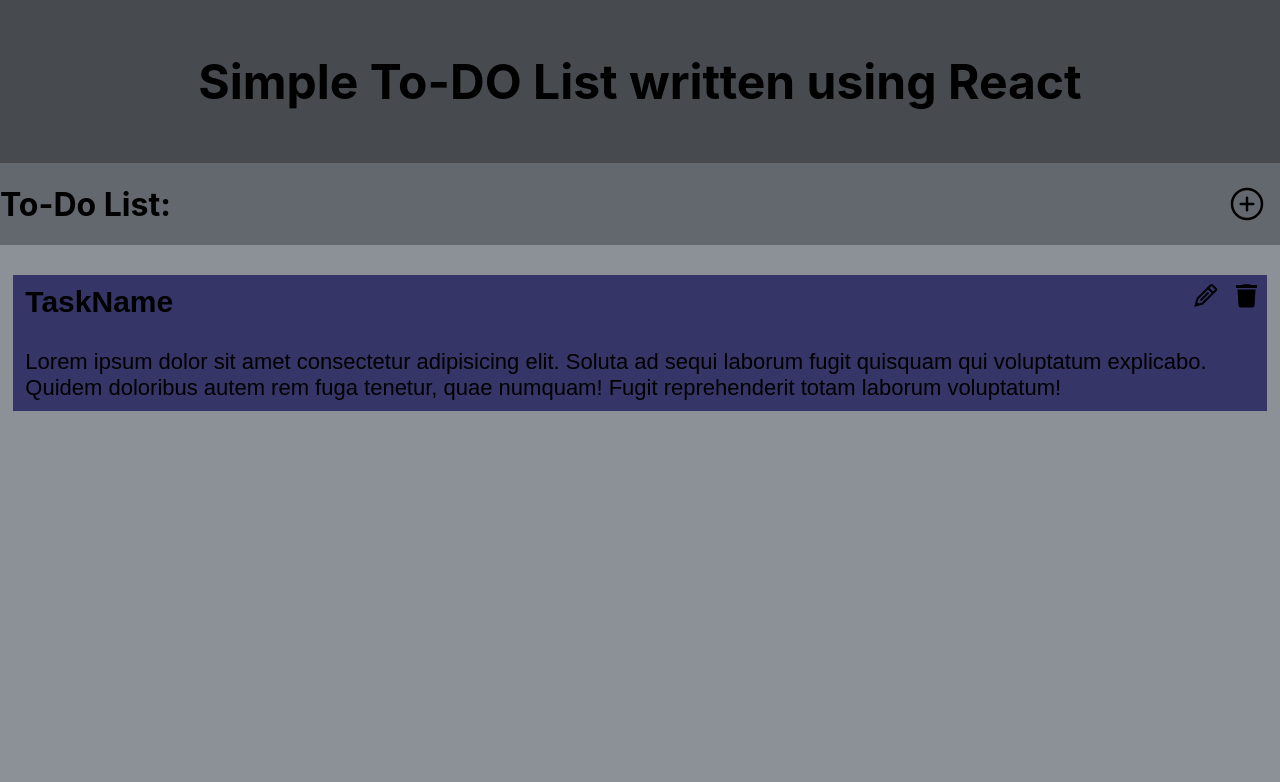
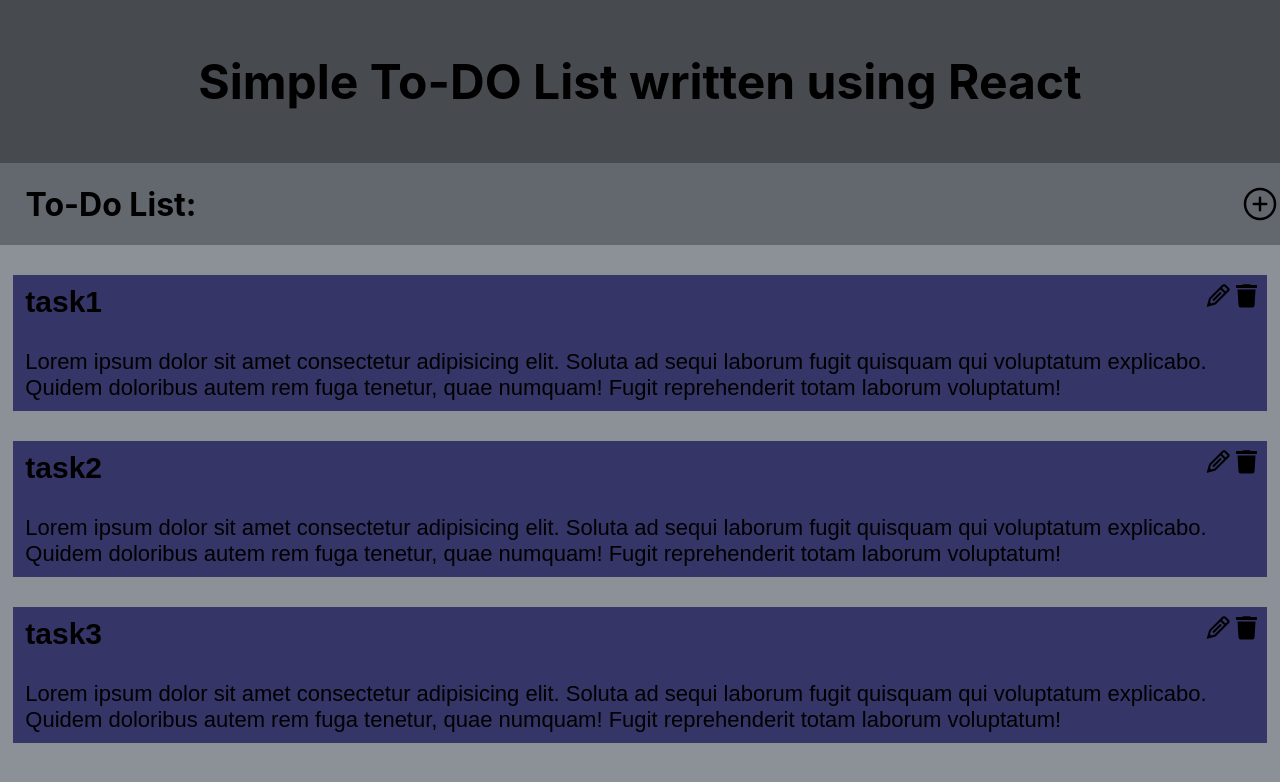
Before and after one commit to Vasya-556/To-Do, a React (Create React App) app: page / in a window 1280 px wide. Shown: the top 782 px of the page. Built offline with nearby package versions, Linux system fonts and the light colour scheme; a web font is replaced by a local one.

Commit message:
fourth commit

```diff
--- a/src/App.css
+++ b/src/App.css
@@ -17,6 +17,7 @@
   align-items: center;
   justify-content: space-between;
   background-color: #63686f;
+  padding-left: 2%;
 }
 
 .TopBar h1 {
@@ -63,7 +64,7 @@
   cursor: pointer;
   transform: scale(1.5);
   padding: 1%;
-
+  padding-right: 0.2%;
 }
 
 .delete-icon{
@@ -77,3 +78,7 @@
 .delete-icon:hover {
   opacity: 0.5;
 }
+
+.add-form {
+  padding-right: 200px;
+}
--- a/src/App.js
+++ b/src/App.js
@@ -1,14 +1,14 @@
 import './App.css';
 import Header from './components/Header';
 import TopBar from './components/TopBar';
-import Task from './components/Task';
+import Tasks from './components/Tasks';
 
 function App() {
   return (
     <div>
       <Header/>
       <TopBar/>
-      <Task />
+      <Tasks />
     </div>
   );
 }
--- /dev/null
+++ b/src/components/Add.js
@@ -0,0 +1,13 @@
+import React from 'react';
+
+function AddForm() {
+  return (
+    <form className='add-form'>
+      <input className='add=name' type="text" />
+      <textarea className='add-description'></textarea>
+      <button type="button">Add</button>
+    </form>
+  );
+}
+
+export default AddForm;
--- a/src/components/AddTask.js
+++ b/src/components/AddTask.js
@@ -1,11 +1,23 @@
-import React from 'react';
-import { IoAddCircleOutline } from "react-icons/io5";
+import React, { useState } from 'react';
+import { IoAddCircleOutline } from 'react-icons/io5';
+import AddForm from './Add';
 
 function AddTask() {
+  const [showForm, setShowForm] = useState(false);
+
+  const handleAddClick = () => {
+    setShowForm(!showForm);
+  };
+
   return (
-        <button className='AddTask'>
-            <IoAddCircleOutline />
+    <div>
+      <div>
+      {showForm && <AddForm />}
+        <button className="AddTask" onClick={handleAddClick}>
+          <IoAddCircleOutline />
         </button>
+      </div>
+    </div>
   );
 }
 
--- a/src/components/Task.js
+++ b/src/components/Task.js
@@ -1,15 +1,15 @@
 import React from 'react';
-import { GrEdit } from "react-icons/gr";
+import { GrEdit } from 'react-icons/gr';
 import { FaTrash } from 'react-icons/fa';
 
-function Task() {
+function Task({ taskName, taskDescription }) {
   return (
-<div className='Task'>
-    <FaTrash className='delete-icon'/>
-    <GrEdit className='edit-icon'/>
-    <h3 className='TaskName'>TaskName</h3>
-    <p className='TaskDescription'>Lorem ipsum dolor sit amet consectetur adipisicing elit. Soluta ad sequi laborum fugit quisquam qui voluptatum explicabo. Quidem doloribus autem rem fuga tenetur, quae numquam! Fugit reprehenderit totam laborum voluptatum!</p>
-</div>
+    <div className='Task'>
+      <FaTrash className='delete-icon' />
+      <GrEdit className='edit-icon' />
+      <h3 className='TaskName'>{taskName}</h3>
+      <p className='TaskDescription'>{taskDescription}</p>
+    </div>
   );
 }
 
--- /dev/null
+++ b/src/components/Task.json
@@ -0,0 +1,17 @@
+[
+    {
+        "id": 1,
+        "taskName": "task1",
+        "taskDescription": "Lorem ipsum dolor sit amet consectetur adipisicing elit. Soluta ad sequi laborum fugit quisquam qui voluptatum explicabo. Quidem doloribus autem rem fuga tenetur, quae numquam! Fugit reprehenderit totam laborum voluptatum!"
+    },
+    {
+        "id": 2,
+        "taskName": "task2",
+        "taskDescription": "Lorem ipsum dolor sit amet consectetur adipisicing elit. Soluta ad sequi laborum fugit quisquam qui voluptatum explicabo. Quidem doloribus autem rem fuga tenetur, quae numquam! Fugit reprehenderit totam laborum voluptatum!"
+    },
+    {
+        "id": 3,
+        "taskName": "task3",
+        "taskDescription": "Lorem ipsum dolor sit amet consectetur adipisicing elit. Soluta ad sequi laborum fugit quisquam qui voluptatum explicabo. Quidem doloribus autem rem fuga tenetur, quae numquam! Fugit reprehenderit totam laborum voluptatum!"
+    }
+]
--- /dev/null
+++ b/src/components/Tasks.js
@@ -0,0 +1,25 @@
+import React from 'react';
+import Task from './Task';
+import TaskData from './Task.json';
+
+function Tasks() {
+  const tasks = TaskData;
+
+  return (
+    <div>
+      {tasks.length > 0 ? (
+        tasks.map(task => (
+          <Task
+            key={task.id}
+            taskName={task.taskName}
+            taskDescription={task.taskDescription}
+          />
+        ))
+      ) : (
+        <div>No tasks available</div>
+      )}
+    </div>
+  );
+}
+
+export default Tasks;
```
Also changed, not shown: src/Tasks.txt (deleted).
